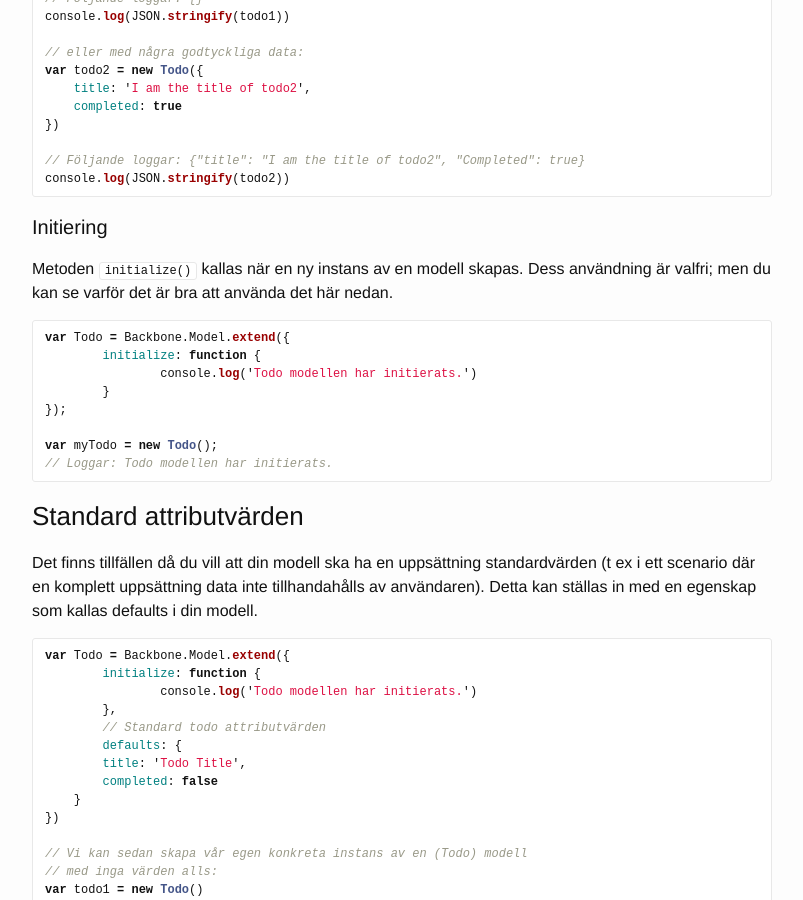
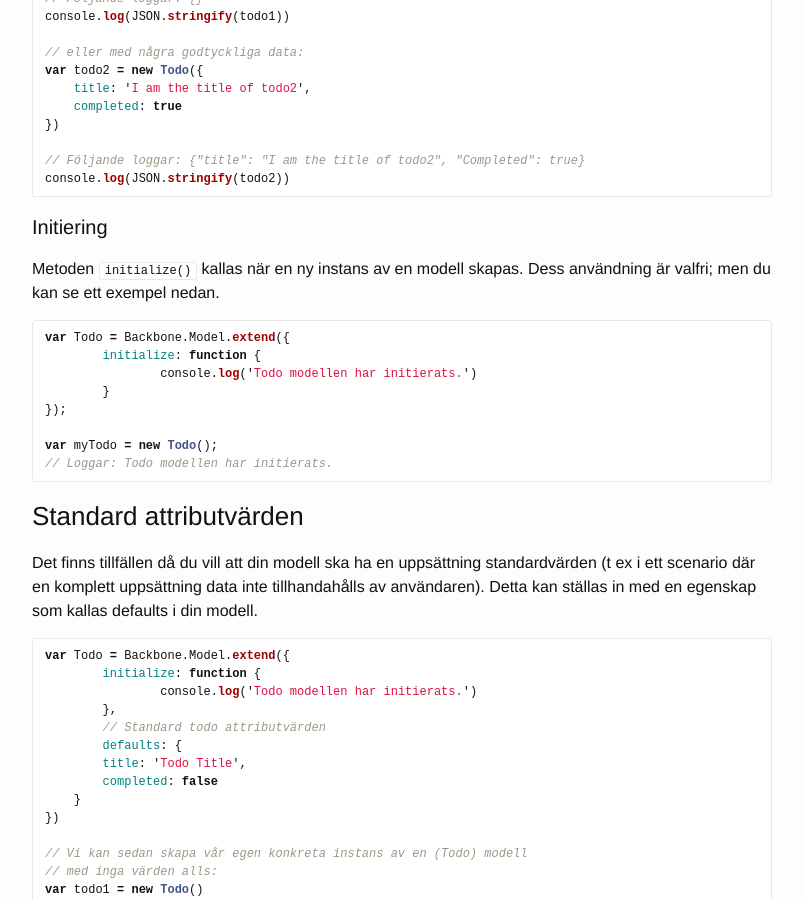
Before and after one commit to develdoe/develdoe.github.io, a Jekyll site: the page built from _posts/2017-10-30-backbonejs-basics.md, in a window 1280 px wide and 900 px high, scrolled down 1731 px. Shown: the whole window, without its empty margins (238-1041 px from the left). Built offline with Jekyll 4.4.1, drawn with Linux system fonts in a browser that asks for light colours.

Commit message:
Update 2017-10-30-backbonejs-basics.md

````diff
--- a/_posts/2017-10-30-backbonejs-basics.md
+++ b/_posts/2017-10-30-backbonejs-basics.md
@@ -63,7 +63,7 @@
 
 #### Initiering
 
-Metoden `initialize()` kallas när en ny instans av en modell skapas. Dess användning är valfri; men du kan se varför det är bra att använda det här nedan.
+Metoden `initialize()` kallas när en ny instans av en modell skapas. Dess användning är valfri; men du kan se ett exempel nedan.
 
 
 ```js
````
